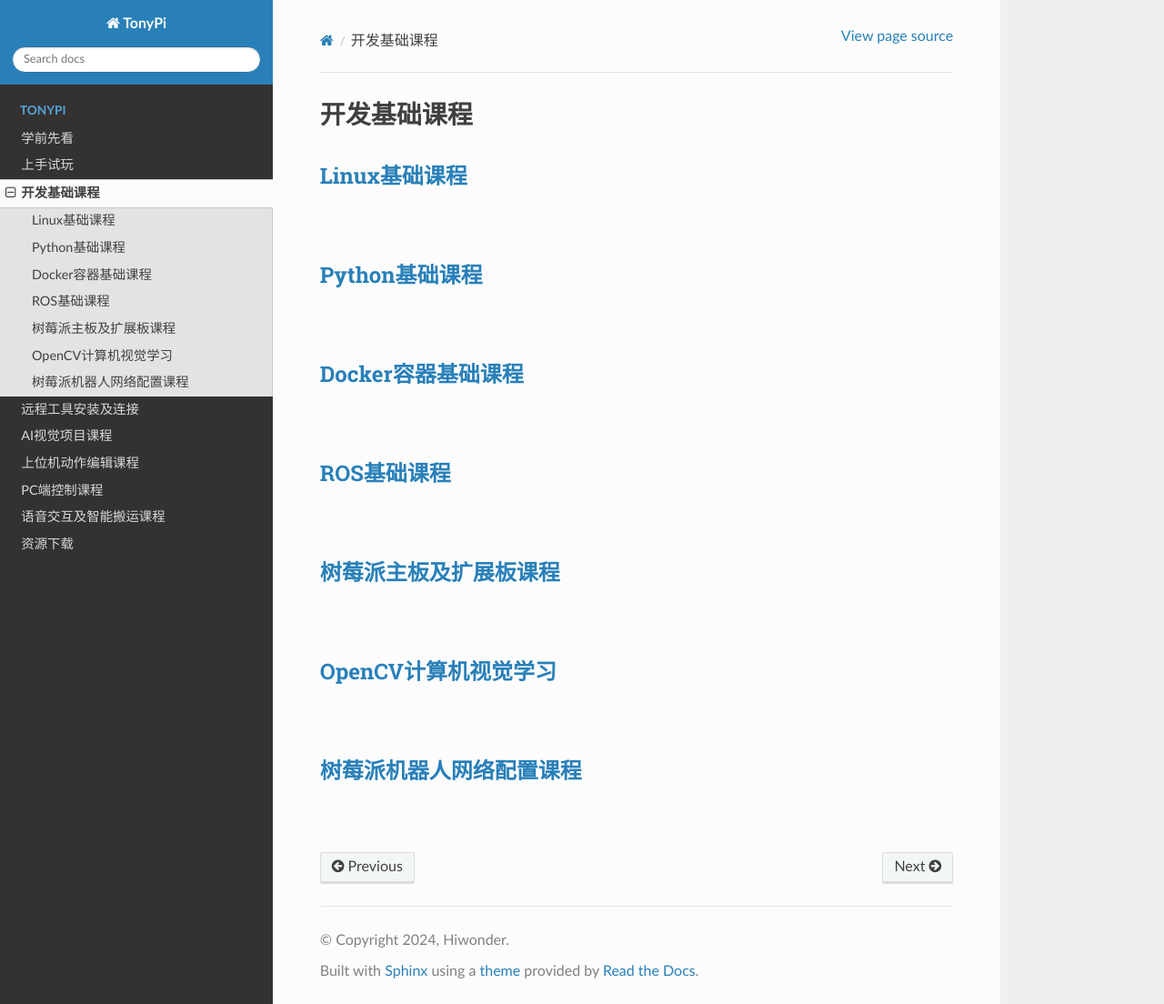
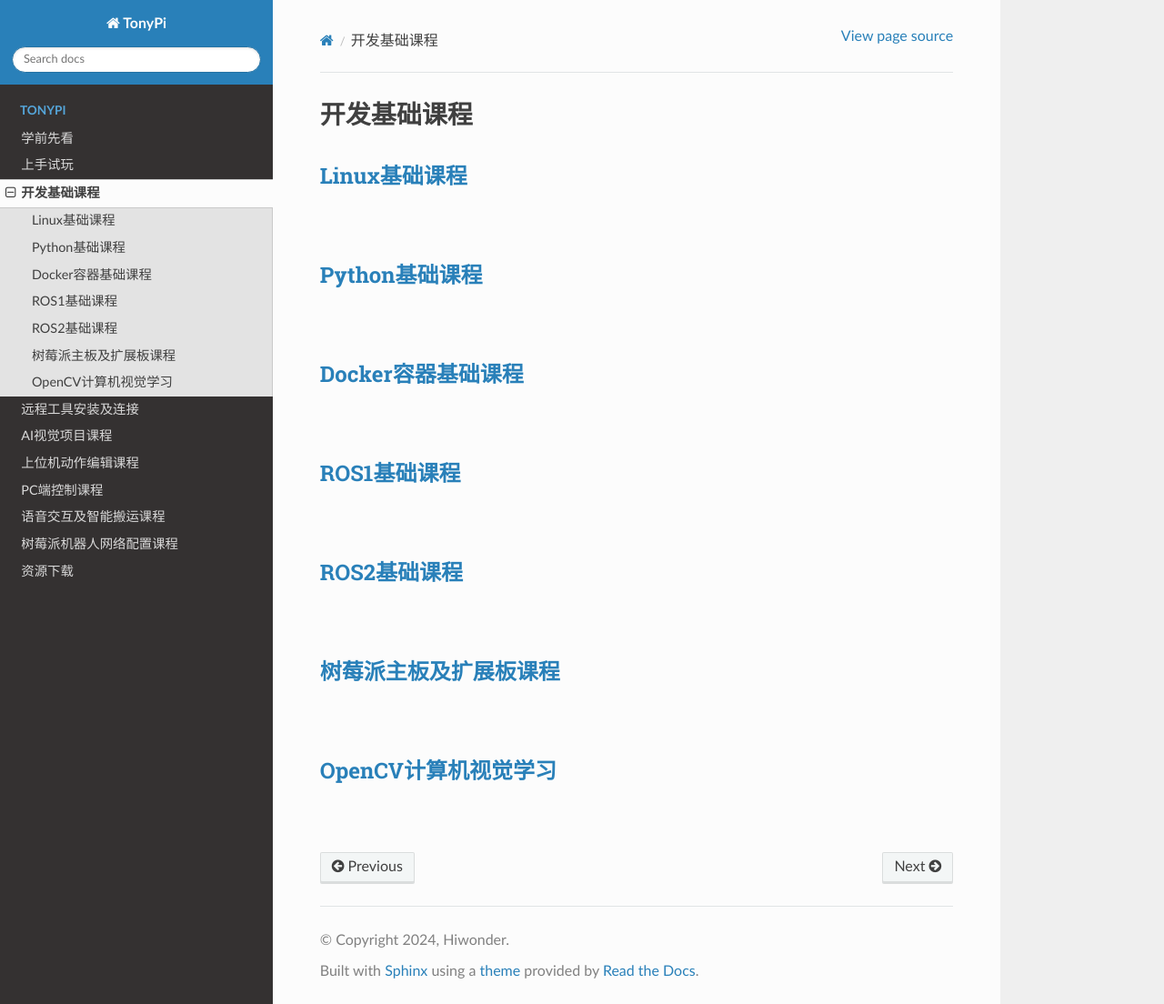
Before and after one commit to Hiwonder-docs/TonyPi, a Sphinx documentation site: the page built from source/docs/general_basic_courses.md, in a window 1280 px wide and 1104 px high. Shown: the whole window at 91% size. Built offline with Sphinx 7.4.7 and the Read the Docs theme 3.1.0, drawn with Linux system fonts in a browser that asks for light colours.

```diff
--- a/source/docs/general_basic_courses.md
+++ b/source/docs/general_basic_courses.md
@@ -2,16 +2,16 @@
 
 <p style="margin-top:30px"></p>
 
-#### [Linux基础课程](https://docs.hiwonder.com/projects/General_basic_courses/en/latest/docs/1_linux_fundamentals.html)
+### [Linux基础课程](https://docs.hiwonder.com/projects/General_basic_courses/en/latest/docs/1_linux_fundamentals.html)
 
-#### [Python基础课程](https://docs.hiwonder.com/projects/General_basic_courses/en/latest/docs/2_python_basics_course.html)
+### [Python基础课程](https://docs.hiwonder.com/projects/General_basic_courses/en/latest/docs/2_python_basics_course.html)
 
-#### [Docker容器基础课程](https://docs.hiwonder.com/projects/General_basic_courses/en/latest/docs/3_docker_container_basics_course.html)
+### [Docker容器基础课程](https://docs.hiwonder.com/projects/General_basic_courses/en/latest/docs/3_docker_container_basics_course.html)
 
-#### [ROS基础课程](https://docs.hiwonder.com/projects/General_basic_courses/en/latest/docs/4_ros_basics_course.html)
+### [ROS1基础课程](https://docs.hiwonder.com/projects/General_basic_courses/en/latest/docs/4_ros1_basics_course.html)
 
-#### [树莓派主板及扩展板课程](https://docs.hiwonder.com/projects/General_basic_courses/en/latest/docs/5_pi5_and_expansion.html)
+### [ROS2基础课程](https://docs.hiwonder.com/projects/General_basic_courses/en/latest/docs/5_ros2_basics_course.html)
 
-#### [OpenCV计算机视觉学习](https://docs.hiwonder.com/projects/General_basic_courses/en/latest/docs/6_opencv.html)
+### [树莓派主板及扩展板课程](https://docs.hiwonder.com/projects/General_basic_courses/en/latest/docs/6_pi5_and_expansion.html)
 
-#### [树莓派机器人网络配置课程](https://docs.hiwonder.com/projects/General_basic_courses/en/latest/docs/7_network_configuration.html)
+### [OpenCV计算机视觉学习](https://docs.hiwonder.com/projects/General_basic_courses/en/latest/docs/7_opencv.html)
--- a/source/index.rst
+++ b/source/index.rst
@@ -15,4 +15,5 @@
    docs/9.upper_computer_action_editing_course.md
    docs/10.pc_control_course.md
    docs/11.voice_interaction_and_intelligent_handling_course.md
+   树莓派机器人网络配置课程 <https://docs.hiwonder.com/projects/MasterPi/en/latest/docs/11_network_configuration.html>
    docs/12.resources_download.md
```
Also changed, not shown: source/docs/12.resources_download.md (+2 -2 lines).
